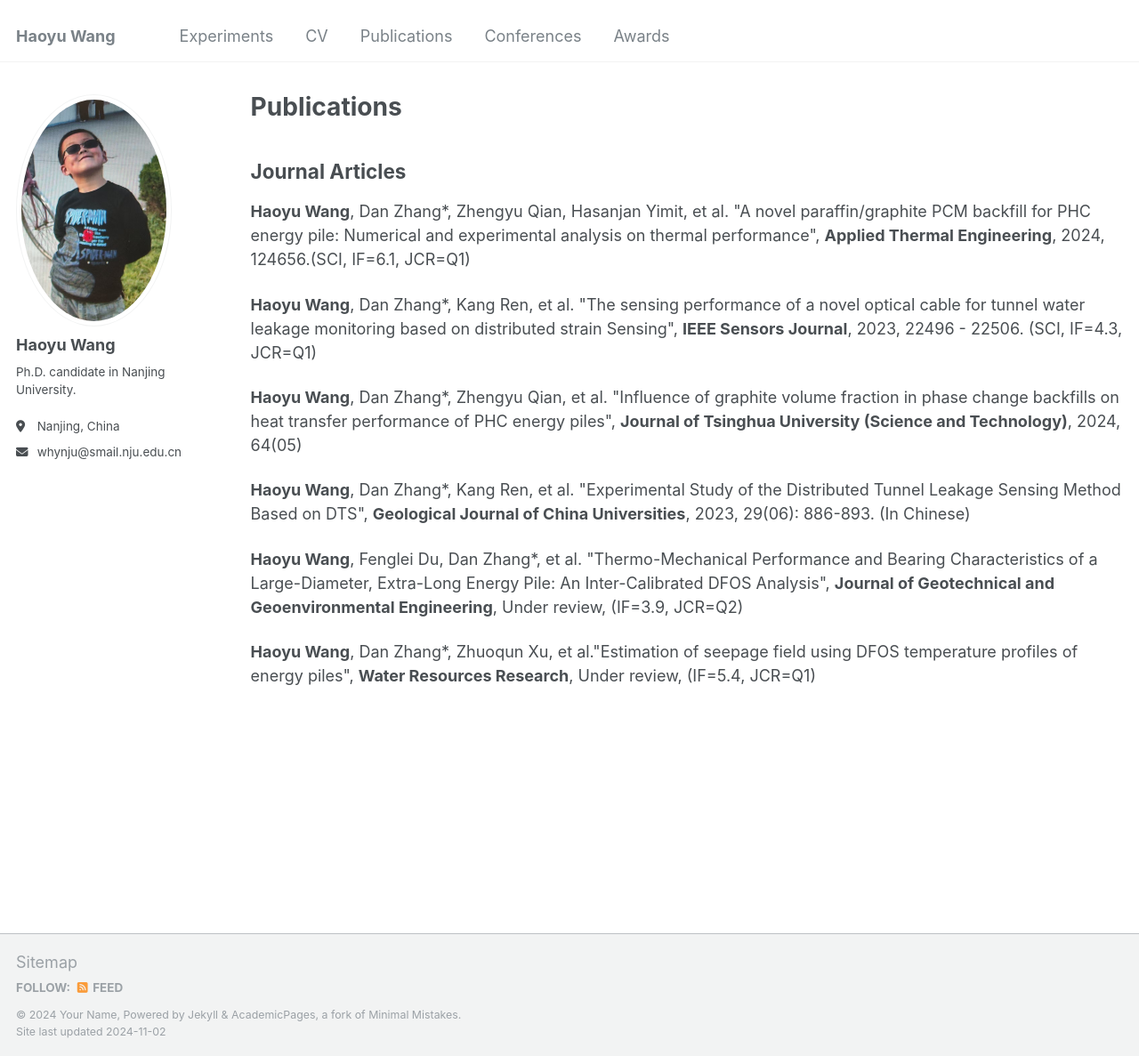
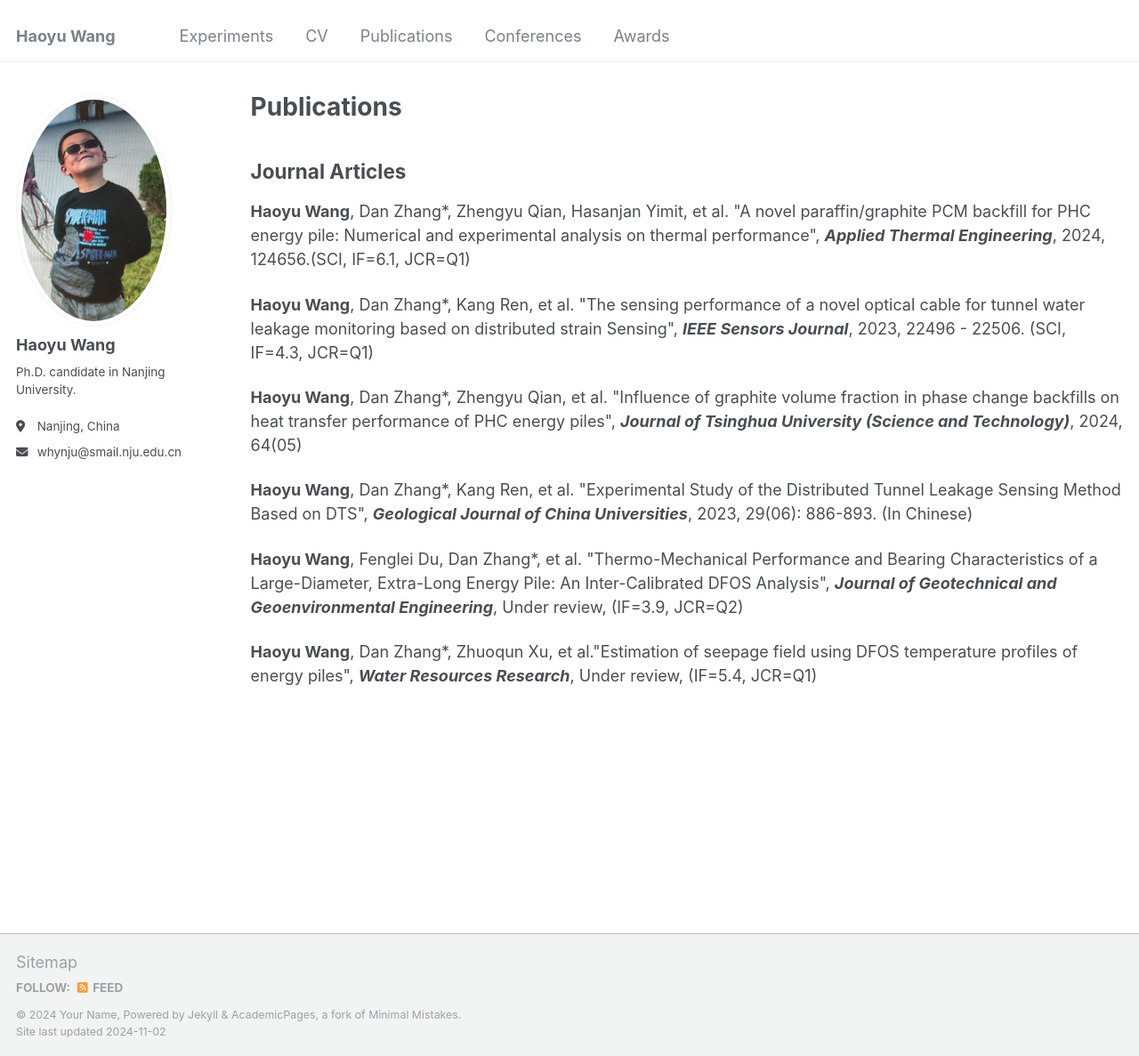
Before and after one commit to Whynot-cell/Whynot-cell.github.io, a Jekyll site: the page built from _pages/publications.html, in a window 1280 px wide and 1187 px high. Shown: the whole window at 89% size. Built offline with Jekyll 4.4.1, drawn with Linux system fonts in a browser that asks for light colours.

```diff
--- a/_pages/publications.html
+++ b/_pages/publications.html
@@ -11,21 +11,21 @@ author_profile: true
 
 
 <p><strong>Haoyu Wang</strong>, Dan Zhang*, Zhengyu Qian, Hasanjan Yimit, et al. "A novel paraffin/graphite PCM backfill
-for PHC energy pile: Numerical and experimental analysis on thermal performance", <strong>Applied Thermal Engineering</strong>,
+for PHC energy pile: Numerical and experimental analysis on thermal performance", <strong><em>Applied Thermal Engineering</em></strong>,
 2024, 124656.(SCI, IF=6.1, JCR=Q1)</p>
 
 <p><strong>Haoyu Wang</strong>, Dan Zhang*, Kang Ren, et al. "The sensing performance of a novel optical cable for tunnel
-water leakage monitoring based on distributed strain Sensing", <strong>IEEE Sensors Journal</strong>, 2023, 22496 - 22506. (SCI, IF=4.3, JCR=Q1)</p>
+water leakage monitoring based on distributed strain Sensing", <strong><em>IEEE Sensors Journal</em></strong>, 2023, 22496 - 22506. (SCI, IF=4.3, JCR=Q1)</p>
 
 <p><strong>Haoyu Wang</strong>, Dan Zhang*, Zhengyu Qian, et al. "Influence of graphite volume fraction in phase change backfills on heat transfer
-performance of PHC energy piles", <strong>Journal of Tsinghua University (Science and Technology)</strong>, 2024, 64(05)</p>
+performance of PHC energy piles", <strong><em>Journal of Tsinghua University (Science and Technology)</em></strong>, 2024, 64(05)</p>
 
 <p><strong>Haoyu Wang</strong>, Dan Zhang*, Kang Ren, et al. "Experimental Study of the Distributed Tunnel Leakage Sensing Method
-Based on DTS", <strong>Geological Journal of China Universities</strong>, 2023, 29(06): 886-893. (In Chinese)</p>
+Based on DTS", <strong><em>Geological Journal of China Universities</em></strong>, 2023, 29(06): 886-893. (In Chinese)</p>
 
 <p><strong>Haoyu Wang</strong>, Fenglei Du, Dan Zhang*, et al. "Thermo-Mechanical Performance and Bearing Characteristics of a Large-Diameter,
-Extra-Long Energy Pile: An Inter-Calibrated DFOS Analysis", <strong>Journal of Geotechnical and Geoenvironmental Engineering</strong>, Under review,
+Extra-Long Energy Pile: An Inter-Calibrated DFOS Analysis", <strong><em>Journal of Geotechnical and Geoenvironmental Engineering</em></strong>, Under review,
 (IF=3.9, JCR=Q2)</p>
 
-<p><strong>Haoyu Wang</strong>, Dan Zhang*, Zhuoqun Xu, et al."Estimation of seepage field using DFOS temperature profiles of energy piles", <strong>Water Resources Research</strong>, Under review,
+<p><strong>Haoyu Wang</strong>, Dan Zhang*, Zhuoqun Xu, et al."Estimation of seepage field using DFOS temperature profiles of energy piles", <strong><em>Water Resources Research</em></strong>, Under review,
 (IF=5.4, JCR=Q1)</p>
```
